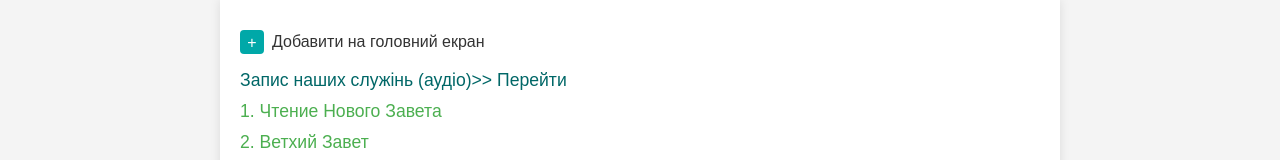
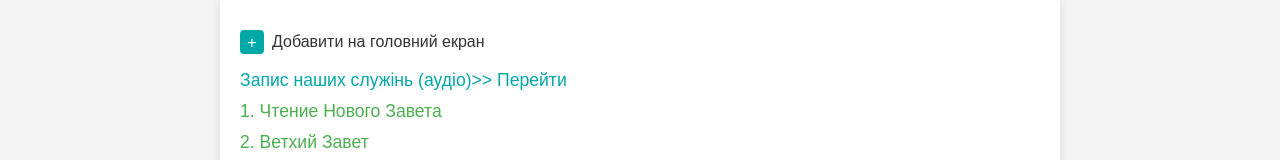
Before and after one commit to ruyriy/Radio-online, a plain HTML site: page index.html in a window 1280 px wide. Shown: the part 123-283 px from the top of the page. Drawn offline with Linux system fonts and the light colour scheme.

Commit message:
Update index.html

```diff
--- a/index.html
+++ b/index.html
@@ -91,7 +91,7 @@
             <span>Добавити на головний екран</span>
         </div>
         <ul>
-            <li><a href="https://ruyriy.github.io/Audio-christ/" style="color: #006767;">Запис наших служінь (аудіо)>> Перейти</a></li>
+            <li><a href="https://ruyriy.github.io/Audio-christ/" style="color: #00A8A8;">Запис наших служінь (аудіо)>> Перейти</a></li>
 
             <li><a href="#" onclick="playRadio('https://rs.radioslovo.net:4055/stream', 'Чтение Нового Завета', event)">1. Чтение Нового Завета</a></li>
             <li><a href="#" onclick="playRadio('https://rs.radioslovo.net:4165/stream', 'Ветхий Завет', event)">2. Ветхий Завет</a></li>
```
